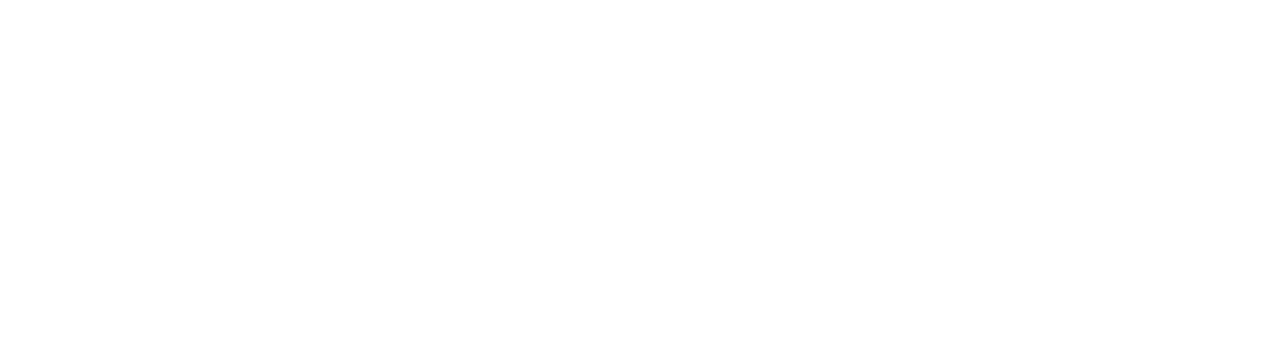
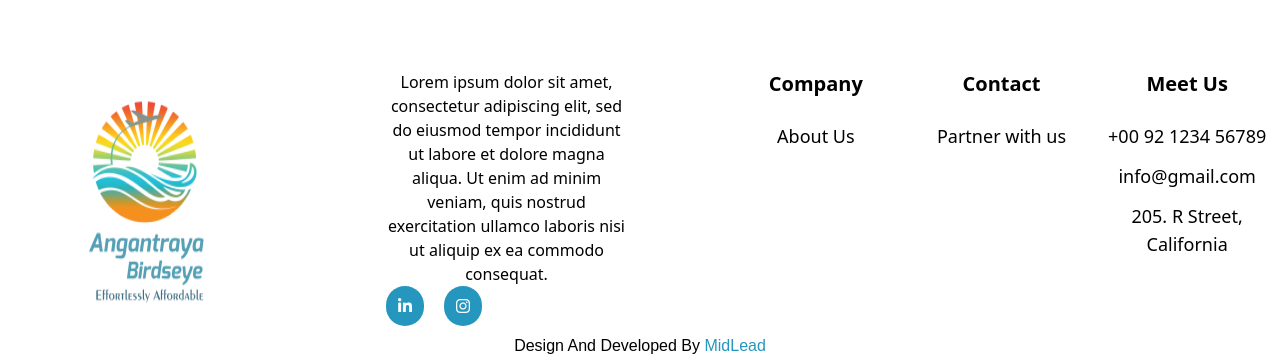
Before and after one commit to Iamsanthosh2203/angantraya-birdseye, a React (Vite) app: page /gallery in a window 1280 px wide. Shown: the part 1039-1402 px from the top of the page. Before the commit the page ends 1065 px from the top, so only its background shows below. Built offline with nearby package versions, Linux system fonts and the light colour scheme; a web font is replaced by a local one.

Commit message:
Add Footer component to Gallery page

```diff
--- a/src/pages/Gallery.jsx
+++ b/src/pages/Gallery.jsx
@@ -4,6 +4,7 @@
 import line1 from "../assets/line1.png";
 import { Parallax } from "react-parallax";
 import { Link } from "react-router-dom";
+import Footer from "../constants/Footer";
 
 function Gallery() {
   function scrollToTop() {
@@ -16,6 +17,7 @@
   return (
     <>
       <Header />
+      <Footer />
     </>
   );
 }
```
